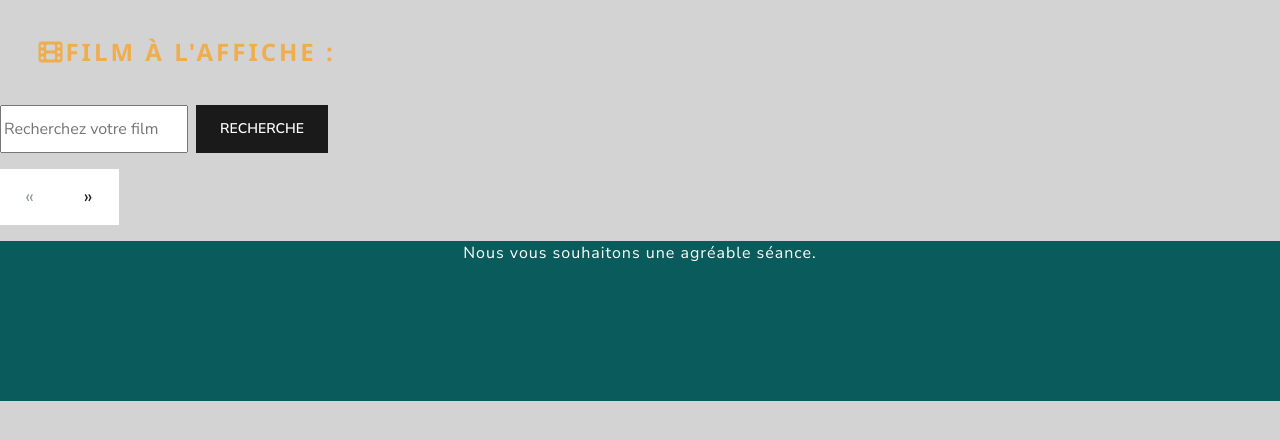
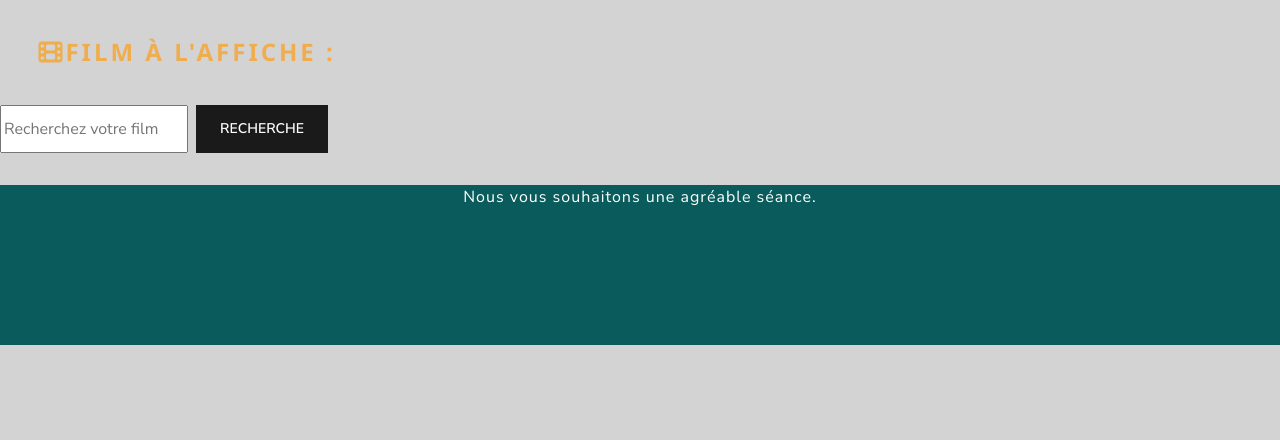
Before and after one commit to Gaelys/movieproject, a PHP site: page / in a window 1280 px wide. Shown: the part 252-692 px from the top of the page. Run offline with PHP 8.4, Linux system fonts and the light colour scheme; data that the repository does not hold is empty; a stand-in replaces the project's code that opens the database connection; some libraries are stand-ins or nearby versions.

Commit message:
delete arrow pagination

```diff
--- a/index.php
+++ b/index.php
@@ -52,18 +52,12 @@ foreach($movies as $movie) {
 ?>
 <div>
   <ul class="pagination pagination-lg">
-    <li class="page-item disabled">
-      <a class="page-link" href="#">&laquo;</a>
-    </li>
     <?php for ($i = 1; $i <= $npPages; $i ++): ?>
     <li class="page-item <?php echo $i == $page ? 'active' : '' ?>" <?php echo $i == $page ? 'aria-current="page"' : '' ?>>
       <a class="page-link" href="index.php?page=<?php echo $i; ?>&search=<?php echo $_GET['search'] ?? ''; ?>"><?php echo $i; ?>
       </a>
     </li>
     <?php endfor ?>
-    <li class="page-item">
-      <a class="page-link" href="#">&raquo;</a>
-    </li>
   </ul>
 </div>
 <?php
```
